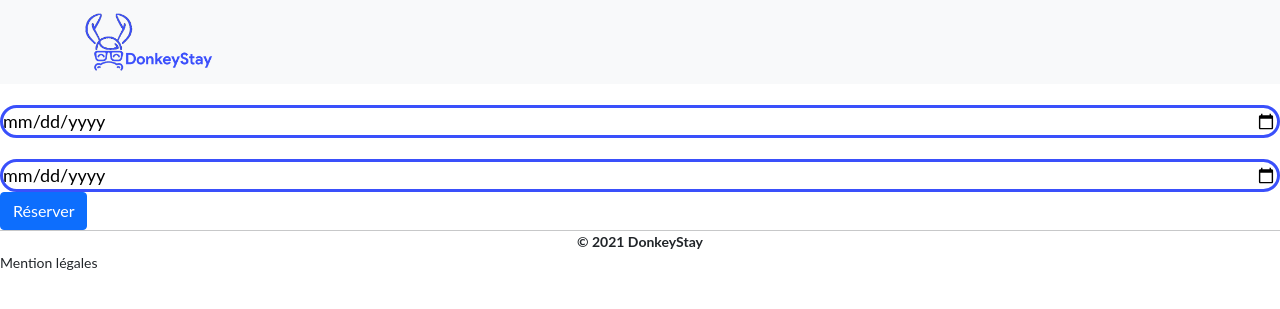
After one commit to Kbelony/Projet-stay, a PHP site: page /create.php in a window 1280 px wide. The commit adds this page. Shown: the top 309 px of the page. Run offline with PHP 8.4, Linux system fonts and the light colour scheme.

Commit message:
create page create.php

```diff
--- /dev/null
+++ b/create.php
@@ -0,0 +1,75 @@
+<!doctype html>
+<html lang="en">
+  <head>
+    <!-- Required meta tags -->
+    <meta charset="utf-8">
+    <meta name="viewport" content="width=device-width, initial-scale=1">
+
+    <!-- Bootstrap CSS -->
+    <link href="https://cdn.jsdelivr.net/npm/bootstrap@5.1.3/dist/css/bootstrap.min.css" rel="stylesheet" integrity="sha384-1BmE4kWBq78iYhFldvKuhfTAU6auU8tT94WrHftjDbrCEXSU1oBoqyl2QvZ6jIW3" crossorigin="anonymous">
+    <!-- Main CSS-->
+  <link href="css/main.css" rel="stylesheet" media="all">
+</head>
+
+<body>
+  <!-- Start navbar -->
+  <nav class="navbar navbar-light bg-light">
+    <div class="container">
+      <a class="navbar-brand" href="/index.html">
+        <img src="/images/logo (1).png" alt="" />
+      </a>
+    </div>
+  </nav>
+  <!-- Ending navbar -->
+  </div>
+</section>
+<div class = "book">
+    <form action="/reservation.php" method="POST" class = "book-form">
+        <div class = "form-item">
+          <label for = "checkin-date"></label>
+          <input type = "date" id = "chekin-date" name="checkin-date" style="border: 3px solid #3a50fb;border-radius: 50px">
+          <div class = "form-item">
+              <div class="list">
+            <label for = "checkout-date"></label>
+            <input type = "date" id = "chekout-date" name="checkout-date" style="border: 3px solid #3a50fb;border-radius: 50px">
+        </div>
+        <button class="btn btn-primary" type="submit">Réserver</button>
+      </div>
+      </div>
+    </form>
+</div>
+        <!-- Starting footer-->
+        <footer>
+      <hr>
+      <center>
+        <p><b> © 2021 DonkeyStay</b></p>
+      </center>
+      <!-- Starting legal mention modal-->
+      <!-- Button trigger modal -->
+      <p type="text" class="mention_légales" data-bs-toggle="modal" data-bs-target="#staticBackdrop">
+        Mention légales
+      </p>
+      <!-- Modal -->
+      <div class="modal fade" id="staticBackdrop" data-bs-backdrop="static" data-bs-keyboard="false" tabindex="-1" aria-labelledby="staticBackdropLabel" aria-hidden="true">
+        <div class="modal-dialog">
+          <div class="modal-content">
+            <div class="modal-header">
+              <h5 class="modal-title" id="staticBackdropLabel">Mention légales</h5>
+              <button type="button" class="btn-close" data-bs-dismiss="modal" aria-label="Close"></button>
+            </div>
+            <div class="modal-body">
+              Ces mentions légales sont à distinguer des conditions générales de vente (CGV) également obligatoires sur les sites e-commerce, mais également des conditions générales d’utilisation (CGU – conseillées mais non obligatoires) dans lesquelles elles peuvent cependant être intégrées.
+            </div>
+            <div class="modal-footer">
+              <button type="button" class="btn btn-secondary" data-bs-dismiss="modal">Close</button>
+            </div>
+          </div>
+        </div>
+      </div>
+      </div>
+    </footer>
+     <!-- Ending footer-->
+    <!-- Option 1: Bootstrap Bundle with Popper -->
+    <script src="https://cdn.jsdelivr.net/npm/bootstrap@5.1.3/dist/js/bootstrap.bundle.min.js" integrity="sha384-ka7Sk0Gln4gmtz2MlQnikT1wXgYsOg+OMhuP+IlRH9sENBO0LRn5q+8nbTov4+1p" crossorigin="anonymous"></script>
+    </body>
+</html>
--- a/reservation.php
+++ b/reservation.php
@@ -1,8 +1,8 @@
 <?php
 include_once 'db_conn.php';
 
-$checkin = $_POST['checkin'];
-$checkout = $_POST['checkout'];
+$checkin = $_POST['checkin-date'];
+$checkout = $_POST['checkout-date'];
 
 $sql = "INSERT INTO booking(checkin,checkout) VALUES ('$checkin', '$checkout');";
 $result = mysqli_query($conn,$sql);
--- a/search.php
+++ b/search.php
@@ -49,7 +49,7 @@ include "db_conn.php"; // Using database connection file here
     </div>
   </nav>
   <!-- Ending navbar -->
-  <form action="search.php" method="POST">
+  <form action="/reservation.php" method="POST">
     <div name="search" placeholder="Search">
       <div class="page-wrapper bg-img-1 p-t-200 p-b-120">
         <div class="wrapper wrapper--w900">
```
